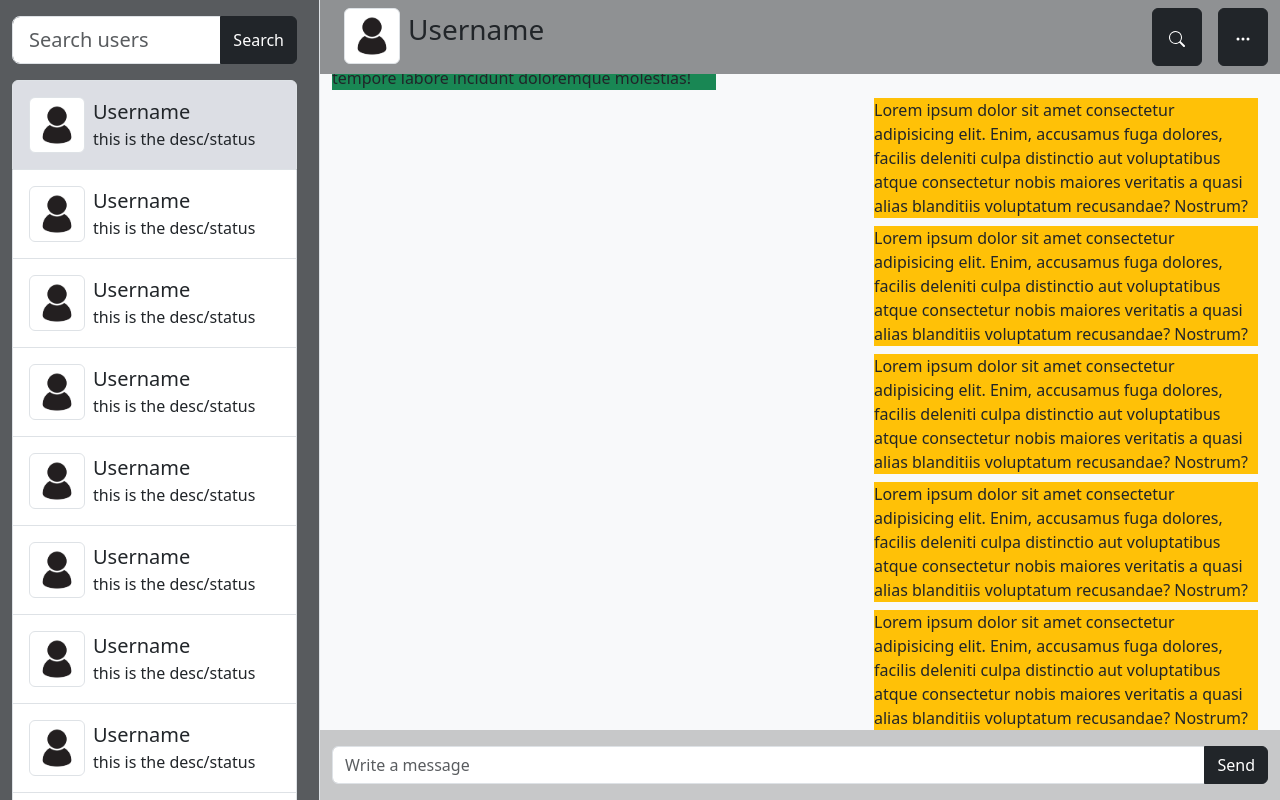
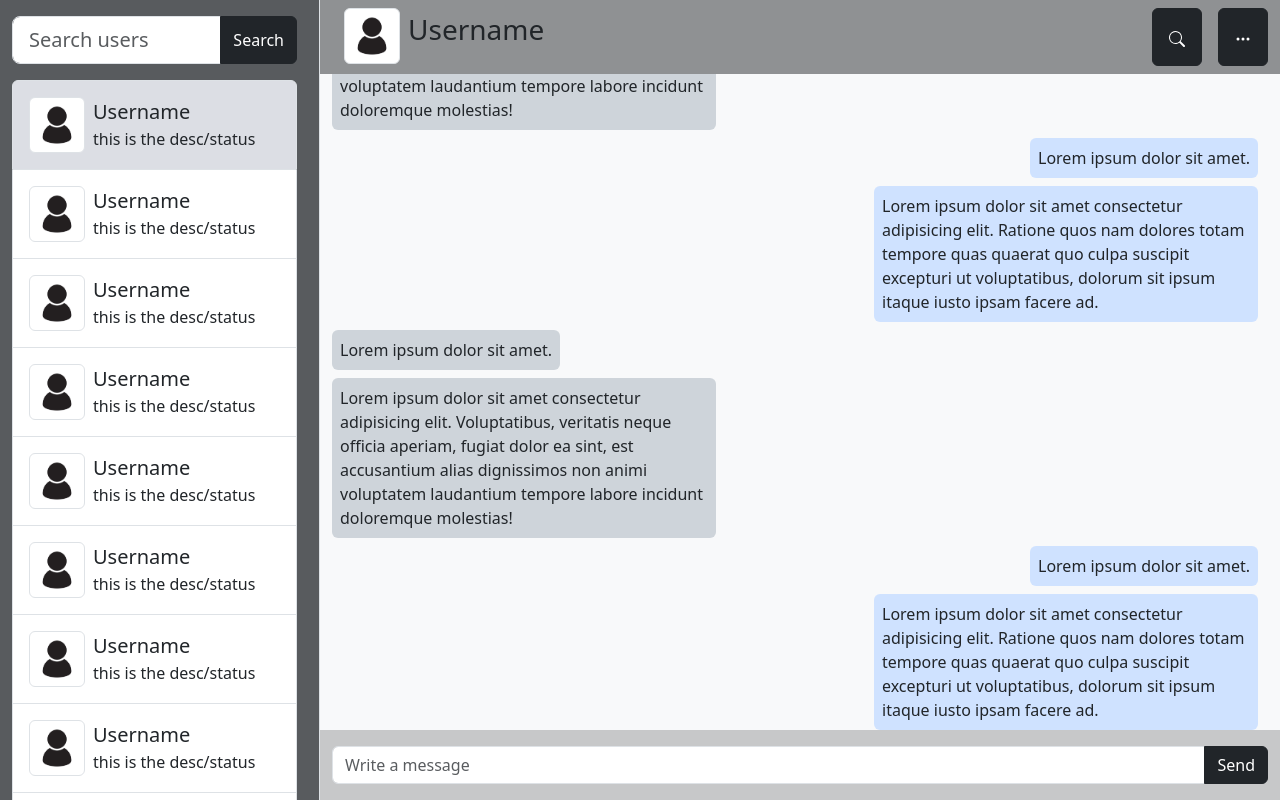
Before and after one commit to szulf/chat-app, a plain HTML site: page frontend/index.html in a window 1280 px wide. Drawn offline with nearby package versions, Linux system fonts and the light colour scheme.

Commit message:
forgot about message boxes oops

```diff
--- a/frontend/index.html
+++ b/frontend/index.html
@@ -122,21 +122,28 @@
                         </button>
                     </div>
                 </div>
-                <div id="test" class="row bg-light sizing-border-box max-h-100 gutter-stable overflow-auto scrollbar-thin">
-                    <div class="d-flex flex-column gap-2 mt-2 max-h-100">
-                        <div class="bg-success align-self-start max-vw-30">Lorem ipsum dolor sit amet consectetur adipisicing elit. Voluptatibus, veritatis neque officia aperiam, fugiat dolor ea sint, est accusantium alias dignissimos non animi voluptatem laudantium tempore labore incidunt doloremque molestias!</div>
-                        <div class="bg-warning align-self-end max-vw-30">Lorem ipsum dolor sit amet consectetur adipisicing elit. Enim, accusamus fuga dolores, facilis deleniti culpa distinctio aut voluptatibus atque consectetur nobis maiores veritatis a quasi alias blanditiis voluptatum recusandae? Nostrum?</div>
-                        <div class="bg-warning align-self-end max-vw-30">Lorem ipsum dolor sit amet consectetur adipisicing elit. Enim, accusamus fuga dolores, facilis deleniti culpa distinctio aut voluptatibus atque consectetur nobis maiores veritatis a quasi alias blanditiis voluptatum recusandae? Nostrum?</div>
-                        <div class="bg-warning align-self-end max-vw-30">Lorem ipsum dolor sit amet consectetur adipisicing elit. Enim, accusamus fuga dolores, facilis deleniti culpa distinctio aut voluptatibus atque consectetur nobis maiores veritatis a quasi alias blanditiis voluptatum recusandae? Nostrum?</div>
-                        <div class="bg-success align-self-start max-vw-30">Lorem ipsum dolor sit amet consectetur adipisicing elit. Voluptatibus, veritatis neque officia aperiam, fugiat dolor ea sint, est accusantium alias dignissimos non animi voluptatem laudantium tempore labore incidunt doloremque molestias!</div>
-                        <div class="bg-success align-self-start max-vw-30">Lorem ipsum dolor sit amet consectetur adipisicing elit. Voluptatibus, veritatis neque officia aperiam, fugiat dolor ea sint, est accusantium alias dignissimos non animi voluptatem laudantium tempore labore incidunt doloremque molestias!</div>
-                        <div class="bg-success align-self-start max-vw-30">Lorem ipsum dolor sit amet consectetur adipisicing elit. Voluptatibus, veritatis neque officia aperiam, fugiat dolor ea sint, est accusantium alias dignissimos non animi voluptatem laudantium tempore labore incidunt doloremque molestias!</div>
-                        <div class="bg-success align-self-start max-vw-30">Lorem ipsum dolor sit amet consectetur adipisicing elit. Voluptatibus, veritatis neque officia aperiam, fugiat dolor ea sint, est accusantium alias dignissimos non animi voluptatem laudantium tempore labore incidunt doloremque molestias!</div>
-                        <div class="bg-warning align-self-end max-vw-30">Lorem ipsum dolor sit amet consectetur adipisicing elit. Enim, accusamus fuga dolores, facilis deleniti culpa distinctio aut voluptatibus atque consectetur nobis maiores veritatis a quasi alias blanditiis voluptatum recusandae? Nostrum?</div>
-                        <div class="bg-warning align-self-end max-vw-30">Lorem ipsum dolor sit amet consectetur adipisicing elit. Enim, accusamus fuga dolores, facilis deleniti culpa distinctio aut voluptatibus atque consectetur nobis maiores veritatis a quasi alias blanditiis voluptatum recusandae? Nostrum?</div>
-                        <div class="bg-warning align-self-end max-vw-30">Lorem ipsum dolor sit amet consectetur adipisicing elit. Enim, accusamus fuga dolores, facilis deleniti culpa distinctio aut voluptatibus atque consectetur nobis maiores veritatis a quasi alias blanditiis voluptatum recusandae? Nostrum?</div>
-                        <div class="bg-warning align-self-end max-vw-30">Lorem ipsum dolor sit amet consectetur adipisicing elit. Enim, accusamus fuga dolores, facilis deleniti culpa distinctio aut voluptatibus atque consectetur nobis maiores veritatis a quasi alias blanditiis voluptatum recusandae? Nostrum?</div>
-                        <div class="bg-warning align-self-end max-vw-30">Lorem ipsum dolor sit amet consectetur adipisicing elit. Enim, accusamus fuga dolores, facilis deleniti culpa distinctio aut voluptatibus atque consectetur nobis maiores veritatis a quasi alias blanditiis voluptatum recusandae? Nostrum?</div>
+                <div id="test" class="row bg-light sizing-border-box h-100 max-h-100 gutter-stable overflow-auto scrollbar-thin">
+                    <div class="d-flex flex-column mt-2 gap-2 max-h-100">
+                        <div class="bg-dark-subtle rounded p-2 align-self-start max-vw-30">Lorem ipsum dolor sit amet.</div>
+                        <div class="bg-dark-subtle rounded p-2 align-self-start max-vw-30">Lorem ipsum dolor sit amet consectetur adipisicing elit. Voluptatibus, veritatis neque officia aperiam, fugiat dolor ea sint, est accusantium alias dignissimos non animi voluptatem laudantium tempore labore incidunt doloremque molestias!</div>
+                        <div class="bg-primary-subtle rounded p-2 align-self-end max-vw-30">Lorem ipsum dolor sit amet.</div>
+                        <div class="bg-primary-subtle rounded p-2 align-self-end max-vw-30">Lorem ipsum dolor sit amet consectetur adipisicing elit. Ratione quos nam dolores totam tempore quas quaerat quo culpa suscipit excepturi ut voluptatibus, dolorum sit ipsum itaque iusto ipsam facere ad.</div>
+                        <div class="bg-dark-subtle rounded p-2 align-self-start max-vw-30">Lorem ipsum dolor sit amet.</div>
+                        <div class="bg-dark-subtle rounded p-2 align-self-start max-vw-30">Lorem ipsum dolor sit amet consectetur adipisicing elit. Voluptatibus, veritatis neque officia aperiam, fugiat dolor ea sint, est accusantium alias dignissimos non animi voluptatem laudantium tempore labore incidunt doloremque molestias!</div>
+                        <div class="bg-primary-subtle rounded p-2 align-self-end max-vw-30">Lorem ipsum dolor sit amet.</div>
+                        <div class="bg-primary-subtle rounded p-2 align-self-end max-vw-30">Lorem ipsum dolor sit amet consectetur adipisicing elit. Ratione quos nam dolores totam tempore quas quaerat quo culpa suscipit excepturi ut voluptatibus, dolorum sit ipsum itaque iusto ipsam facere ad.</div>
+                        <div class="bg-dark-subtle rounded p-2 align-self-start max-vw-30">Lorem ipsum dolor sit amet.</div>
+                        <div class="bg-dark-subtle rounded p-2 align-self-start max-vw-30">Lorem ipsum dolor sit amet consectetur adipisicing elit. Voluptatibus, veritatis neque officia aperiam, fugiat dolor ea sint, est accusantium alias dignissimos non animi voluptatem laudantium tempore labore incidunt doloremque molestias!</div>
+                        <div class="bg-primary-subtle rounded p-2 align-self-end max-vw-30">Lorem ipsum dolor sit amet.</div>
+                        <div class="bg-primary-subtle rounded p-2 align-self-end max-vw-30">Lorem ipsum dolor sit amet consectetur adipisicing elit. Ratione quos nam dolores totam tempore quas quaerat quo culpa suscipit excepturi ut voluptatibus, dolorum sit ipsum itaque iusto ipsam facere ad.</div>
+                        <div class="bg-dark-subtle rounded p-2 align-self-start max-vw-30">Lorem ipsum dolor sit amet.</div>
+                        <div class="bg-dark-subtle rounded p-2 align-self-start max-vw-30">Lorem ipsum dolor sit amet consectetur adipisicing elit. Voluptatibus, veritatis neque officia aperiam, fugiat dolor ea sint, est accusantium alias dignissimos non animi voluptatem laudantium tempore labore incidunt doloremque molestias!</div>
+                        <div class="bg-primary-subtle rounded p-2 align-self-end max-vw-30">Lorem ipsum dolor sit amet.</div>
+                        <div class="bg-primary-subtle rounded p-2 align-self-end max-vw-30">Lorem ipsum dolor sit amet consectetur adipisicing elit. Ratione quos nam dolores totam tempore quas quaerat quo culpa suscipit excepturi ut voluptatibus, dolorum sit ipsum itaque iusto ipsam facere ad.</div>
+                        <div class="bg-dark-subtle rounded p-2 align-self-start max-vw-30">Lorem ipsum dolor sit amet.</div>
+                        <div class="bg-dark-subtle rounded p-2 align-self-start max-vw-30">Lorem ipsum dolor sit amet consectetur adipisicing elit. Voluptatibus, veritatis neque officia aperiam, fugiat dolor ea sint, est accusantium alias dignissimos non animi voluptatem laudantium tempore labore incidunt doloremque molestias!</div>
+                        <div class="bg-primary-subtle rounded p-2 align-self-end max-vw-30">Lorem ipsum dolor sit amet.</div>
+                        <div class="bg-primary-subtle rounded p-2 align-self-end max-vw-30">Lorem ipsum dolor sit amet consectetur adipisicing elit. Ratione quos nam dolores totam tempore quas quaerat quo culpa suscipit excepturi ut voluptatibus, dolorum sit ipsum itaque iusto ipsam facere ad.</div>
                     </div>
                 </div>
                 <div class="row bg-dark bg-opacity-25">
```
